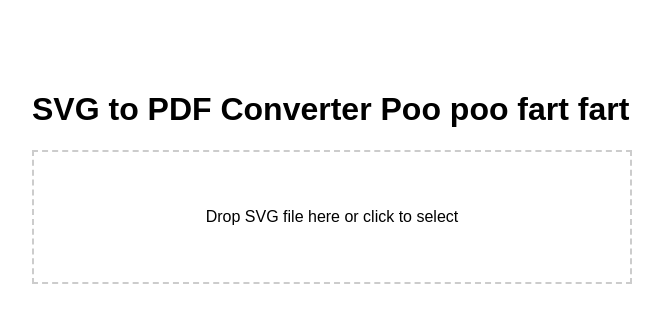
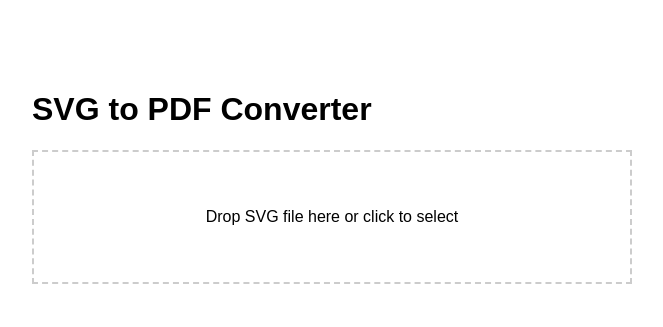
Before and after one commit to chiplab/chiplab.tools, a website: page public/index.html in a window 1280 px wide. Shown: the whole page, without its empty margins (308-971 px from the left). Drawn offline with Linux system fonts and the light colour scheme.

Commit message:
change header

```diff
--- a/public/index.html
+++ b/public/index.html
@@ -13,7 +13,7 @@
     </style>
 </head>
 <body>
-    <h1>SVG to PDF Converter Poo poo fart fart</h1>
+    <h1>SVG to PDF Converter</h1>
 
     <div id="dropzone" class="dropzone">
         <p>Drop SVG file here or click to select</p>
```
Also changed, not shown: 1 other file.
